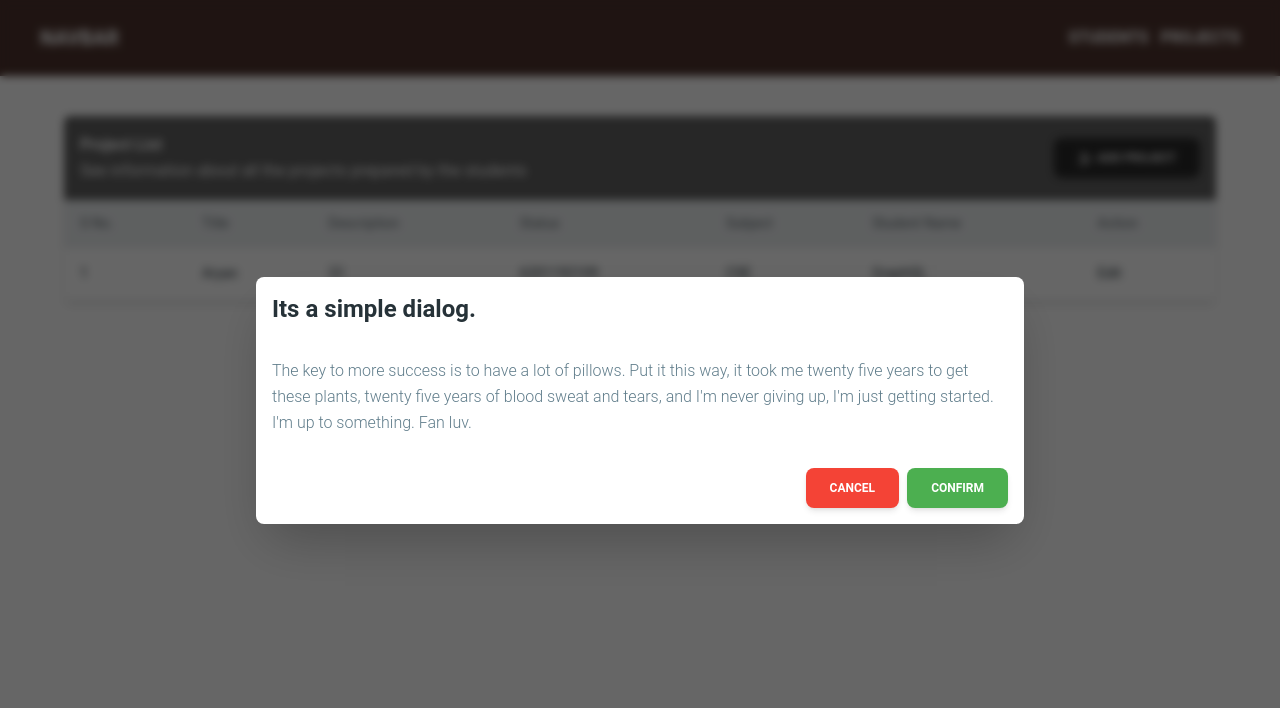
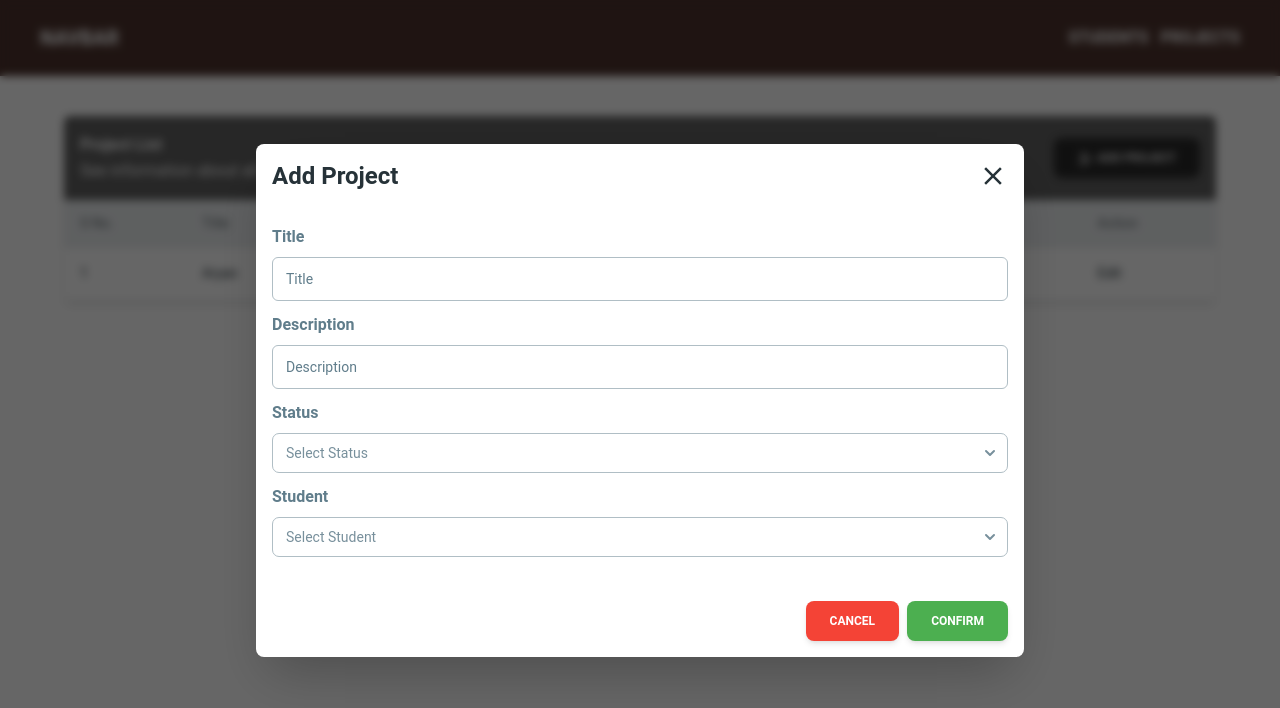
Before and after one commit to aryan7123/react-graphql, a React (Vite) app in the folder client/: page /projects in a window 1280 px wide. Both pictures are taken after a click on the button "ADD PROJECT". Shown: the top 708 px of the page. Built offline with nearby package versions, Linux system fonts and the light colour scheme.

Commit message:
modals finished

```diff
--- a/client/src/components/AddProjects.jsx
+++ b/client/src/components/AddProjects.jsx
@@ -1,10 +1,16 @@
 import {
   Button,
+  Typography,
+  Input,
   Dialog,
   DialogHeader,
   DialogBody,
   DialogFooter,
+  Select,
+  Option,
 } from "@material-tailwind/react";
+
+import { MdClose } from "react-icons/md";
 
 const AddProjects = ({ openModal, handleOpenModal }) => {
   return (
@@ -17,12 +23,76 @@ const AddProjects = ({ openModal, handleOpenModal }) => {
           unmount: { scale: 0.9, y: -100 },
         }}
       >
-        <DialogHeader>Its a simple dialog.</DialogHeader>
+        <DialogHeader className="w-full justify-between">
+          <h3>Add Project</h3>
+          <MdClose
+            size={30}
+            className="cursor-pointer"
+            onClick={handleOpenModal}
+          />
+        </DialogHeader>
         <DialogBody>
-          The key to more success is to have a lot of pillows. Put it this way,
-          it took me twenty five years to get these plants, twenty five years of
-          blood sweat and tears, and I&apos;m never giving up, I&apos;m just
-          getting started. I&apos;m up to something. Fan luv.
+          <div className="mb-3">
+            <Typography className="mb-2 font-semibold text-base">
+              Title
+            </Typography>
+            <Input
+              className="text-gray-900 font-medium text-sm"
+              label="Title"
+              type="text"
+              name="title"
+              size="lg"
+            />
+          </div>
+          <div className="mb-3">
+            <Typography className="mb-2 font-semibold text-base">
+              Description
+            </Typography>
+            <Input
+              className="text-gray-900 font-medium text-sm"
+              label="Description"
+              name="description"
+              type="text"
+              size="lg"
+            />
+          </div>
+          <div className="mb-3">
+            <Typography className="mb-2 font-semibold text-base">
+              Status
+            </Typography>
+            <Select
+              label="Select Status"
+              animate={{
+                mount: { y: 0 },
+                unmount: { y: 25 },
+              }}
+            >
+              <Option>Material Tailwind HTML</Option>
+              <Option>Material Tailwind React</Option>
+              <Option>Material Tailwind Vue</Option>
+              <Option>Material Tailwind Angular</Option>
+              <Option>Material Tailwind Svelte</Option>
+            </Select>
+          </div>
+          <div className="mb-3">
+            <Typography className="mb-2 font-semibold text-base">
+              Student
+            </Typography>
+            <Select
+              label="Select Student"
+              animate={{
+                mount: { y: 0 },
+                unmount: { y: 25 },
+              }}
+            >
+              <Option>Material Tailwind HTML</Option>
+              <Option>Material Tailwind React</Option>
+              <Option>Material Tailwind Vue</Option>
+              <Option>Material Tailwind Angular</Option>
+              <Option>Material Tailwind Svelte</Option>
+            </Select>
+          </div>
+          <span className="text-sm font-medium text-red-500"></span>
         </DialogBody>
         <DialogFooter>
           <Button
--- a/client/src/components/AddStudents.jsx
+++ b/client/src/components/AddStudents.jsx
@@ -3,8 +3,12 @@ import {
   Dialog,
   DialogHeader,
   DialogBody,
-  DialogFooter
-} from "@material-tailwind/react"
+  DialogFooter,
+  Typography,
+  Input,
+} from "@material-tailwind/react";
+
+import { MdClose } from "react-icons/md";
 
 const AddStudents = ({ openModal, handleOpenModal }) => {
   return (
@@ -17,12 +21,40 @@ const AddStudents = ({ openModal, handleOpenModal }) => {
           unmount: { scale: 0.9, y: -100 },
         }}
       >
-        <DialogHeader>Its a simple dialog.</DialogHeader>
+        <DialogHeader className="w-full justify-between border-b border-gray-500">
+          <h3>Add Student</h3>
+          <MdClose
+            size={30}
+            className="cursor-pointer"
+            onClick={handleOpenModal}
+          />
+        </DialogHeader>
         <DialogBody>
-          The key to more success is to have a lot of pillows. Put it this way,
-          it took me twenty five years to get these plants, twenty five years of
-          blood sweat and tears, and I&apos;m never giving up, I&apos;m just
-          getting started. I&apos;m up to something. Fan luv.
+          <div className="mb-3">
+            <Typography className="mb-2 font-semibold text-base">
+              Name
+            </Typography>
+            <Input className="text-gray-900 font-medium text-sm" label="Name" type="text" name="name" size="lg" />
+          </div>
+          <div className="mb-3">
+            <Typography className="mb-2 font-semibold text-base">
+              Age
+            </Typography>
+            <Input className="text-gray-900 font-medium text-sm" label="Age" name="age" type="tel" size="lg" />
+          </div>
+          <div className="mb-3">
+            <Typography className="mb-2 font-semibold text-base">
+              Mobile Number
+            </Typography>
+            <Input className="text-gray-900 font-medium text-sm" label="Mobile Number" name="mobileNumber" type="tel" size="lg" />
+          </div>
+          <div className="mb-3">
+            <Typography className="mb-2 font-semibold text-base">
+              Subject
+            </Typography>
+            <Input className="text-gray-900 font-medium text-sm" label="Subject" name="subject" type="text" size="lg" />
+          </div>
+          <span className="text-sm font-medium text-red-500"></span>
         </DialogBody>
         <DialogFooter>
           <Button
@@ -31,13 +63,16 @@ const AddStudents = ({ openModal, handleOpenModal }) => {
           >
             <span>Cancel</span>
           </Button>
-          <Button className="bg-green-500 hover:bg-green-400" onClick={handleOpenModal}>
-            <span>Confirm</span>
+          <Button
+            className="bg-green-500 hover:bg-green-400"
+            onClick={handleOpenModal}
+          >
+            <span>save</span>
           </Button>
         </DialogFooter>
       </Dialog>
     </>
-  )
-}
+  );
+};
 
-export default AddStudents
+export default AddStudents;
--- a/client/src/queries/students.js
+++ b/client/src/queries/students.js
@@ -8,12 +8,6 @@ const GET_STUDENTS = gql`
       age
       mobileNumber
       subject
-      project {
-        id
-        title
-        description
-        status
-      }
     }
   }
 `;
@@ -26,12 +20,6 @@ const GET_STUDENT = gql`
       age
       mobileNumber
       subject
-      project {
-        id
-        title
-        description
-        status
-      }
     }
   }
 `;
```
Also changed, not shown: 1 other file (tests, documents, lock files or other folders).
